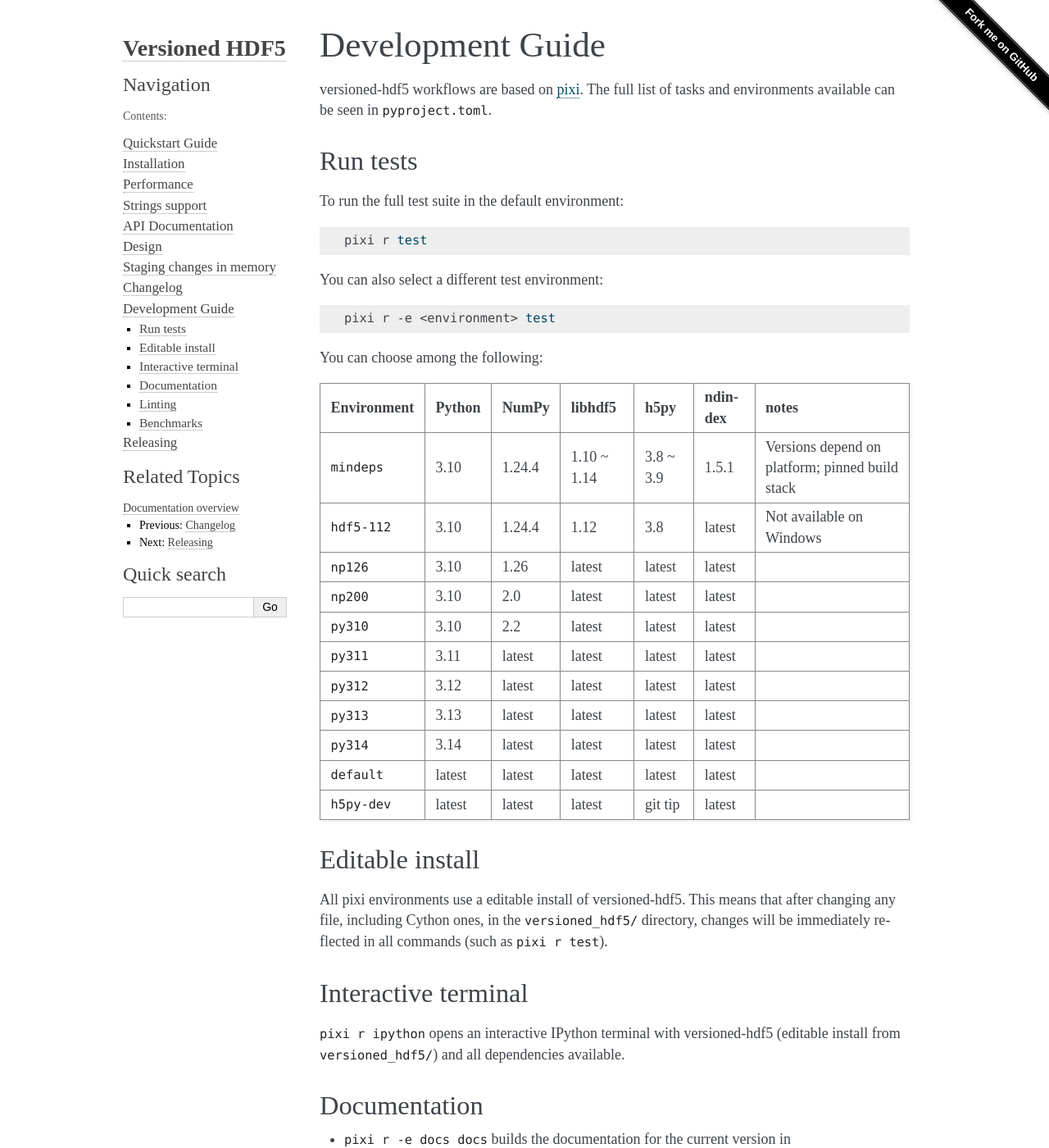
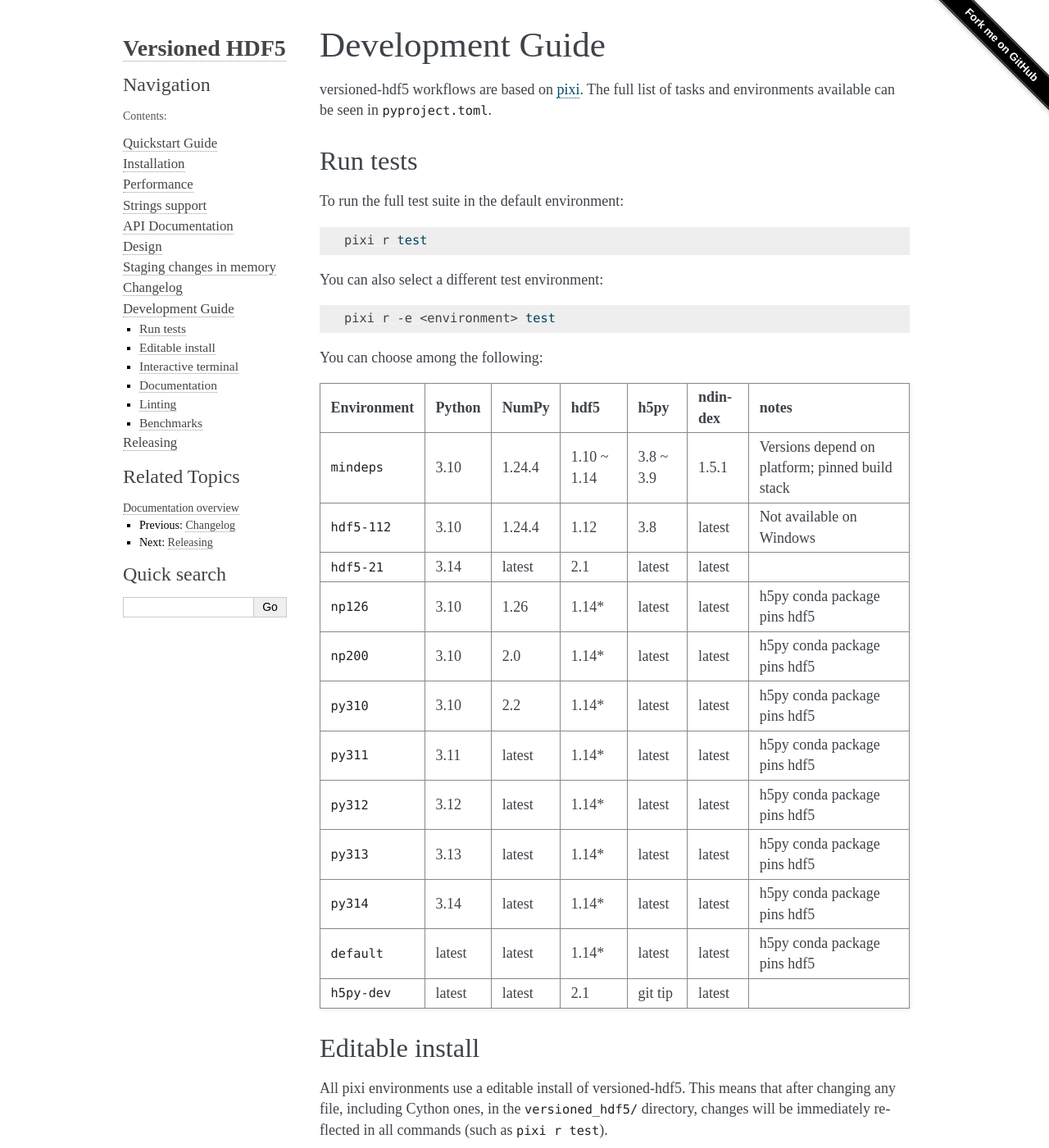
Before and after one commit to deshaw/versioned-hdf5, a Sphinx documentation site: the page built from docs/development.md, in a window 1280 px wide and 1400 px high. Shown: the whole window at 82% size. Built offline with Sphinx 7.4.7, drawn with Linux system fonts in a browser that asks for light colours.

```diff
--- a/docs/development.md
+++ b/docs/development.md
@@ -19,19 +19,20 @@ pixi r -e <environment> test
 
 You can choose among the following:
 
-| Environment | Python | NumPy  | libhdf5     | h5py      | ndindex | notes                                           |
+| Environment | Python | NumPy  | hdf5        | h5py      | ndindex | notes                                           |
 | ----------- | ------ | ------ | ----------- | --------- | ------- | ----------------------------------------------- |
 | `mindeps`   | 3.10   | 1.24.4 | 1.10 ~ 1.14 | 3.8 ~ 3.9 | 1.5.1   | Versions depend on platform; pinned build stack |
 | `hdf5-112`  | 3.10   | 1.24.4 | 1.12        | 3.8       | latest  | Not available on Windows                        |
-| `np126`     | 3.10   | 1.26   | latest      | latest    | latest  |                                                 |
-| `np200`     | 3.10   | 2.0    | latest      | latest    | latest  |                                                 |
-| `py310`     | 3.10   | 2.2    | latest      | latest    | latest  |                                                 |
-| `py311`     | 3.11   | latest | latest      | latest    | latest  |                                                 |
-| `py312`     | 3.12   | latest | latest      | latest    | latest  |                                                 |
-| `py313`     | 3.13   | latest | latest      | latest    | latest  |                                                 |
-| `py314`     | 3.14   | latest | latest      | latest    | latest  |                                                 |
-| `default`   | latest | latest | latest      | latest    | latest  |                                                 |
-| `h5py-dev`  | latest | latest | latest      | git tip   | latest  |                                                 |
+| `hdf5-21`   | 3.14   | latest | 2.1         | latest    | latest  |                                                 |
+| `np126`     | 3.10   | 1.26   | 1.14*       | latest    | latest  | h5py conda package pins hdf5                    |
+| `np200`     | 3.10   | 2.0    | 1.14*       | latest    | latest  | h5py conda package pins hdf5                    |
+| `py310`     | 3.10   | 2.2    | 1.14*       | latest    | latest  | h5py conda package pins hdf5                    |
+| `py311`     | 3.11   | latest | 1.14*       | latest    | latest  | h5py conda package pins hdf5                    |
+| `py312`     | 3.12   | latest | 1.14*       | latest    | latest  | h5py conda package pins hdf5                    |
+| `py313`     | 3.13   | latest | 1.14*       | latest    | latest  | h5py conda package pins hdf5                    |
+| `py314`     | 3.14   | latest | 1.14*       | latest    | latest  | h5py conda package pins hdf5                    |
+| `default`   | latest | latest | 1.14*       | latest    | latest  | h5py conda package pins hdf5                    |
+| `h5py-dev`  | latest | latest | 2.1         | git tip   | latest  |                                                 |
 
 ## Editable install
 
```
Also changed, not shown: pyproject.toml (+12 -0 lines), 7 other files.
